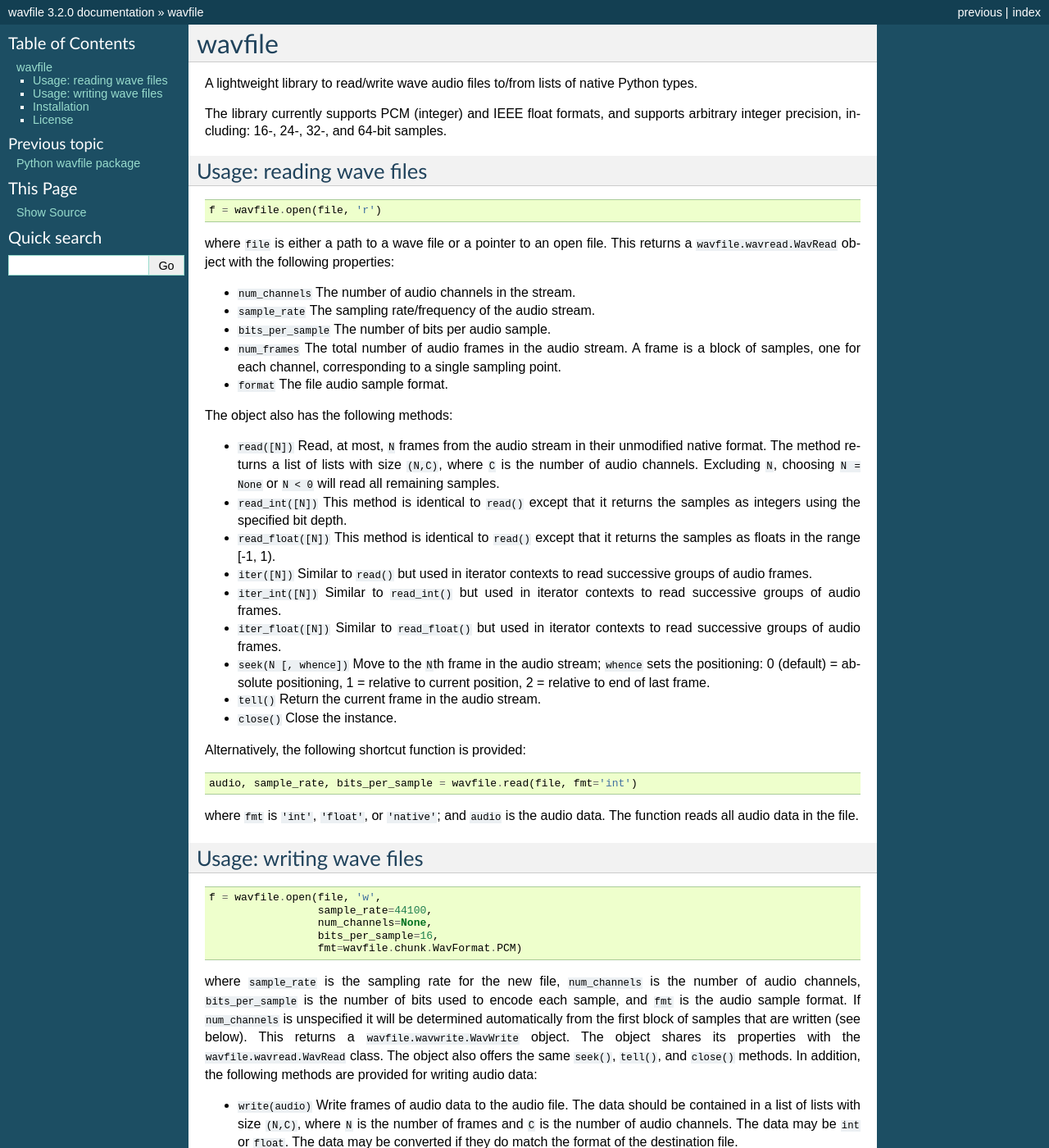
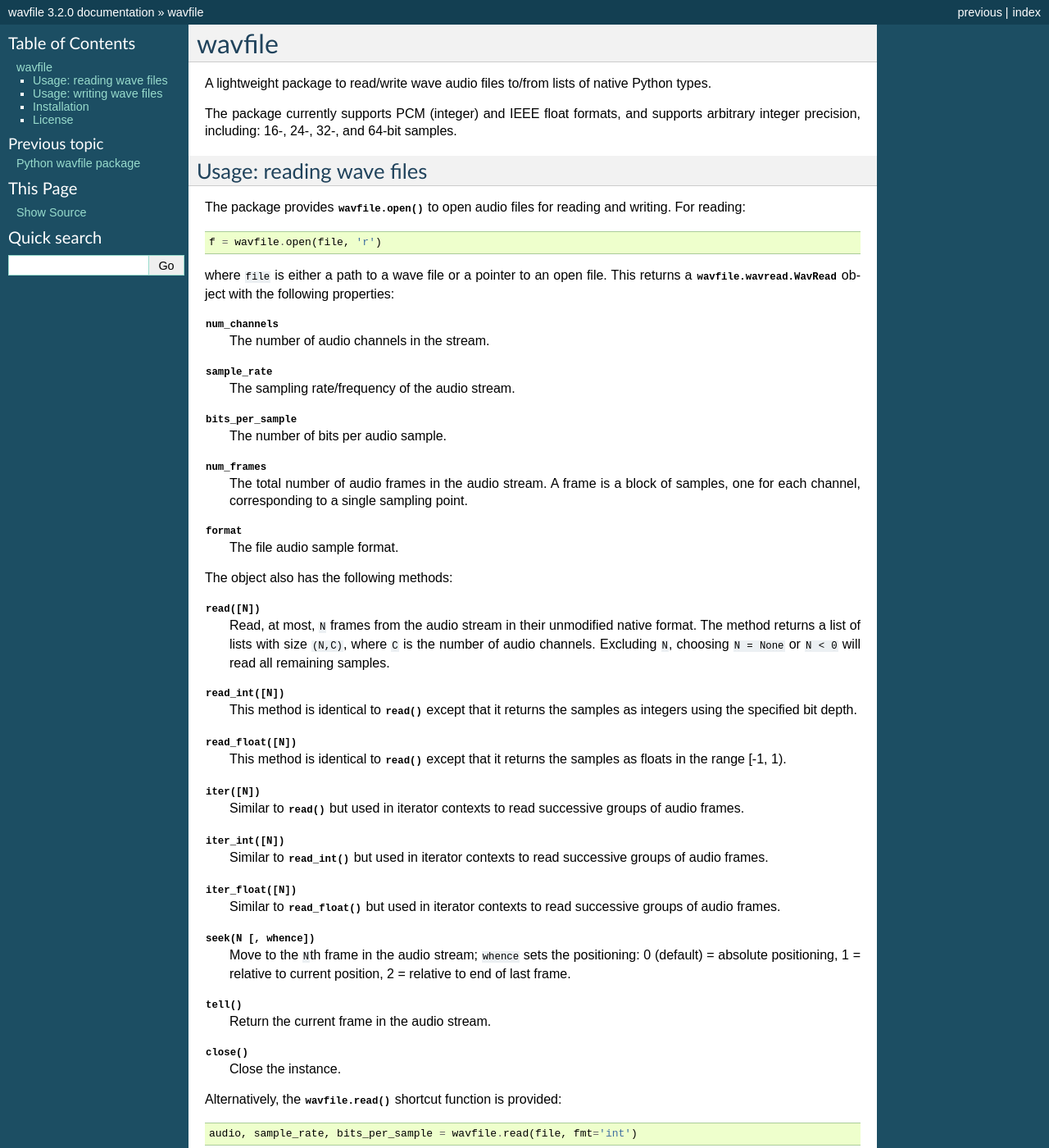
Before and after one commit to chummersone/pywavfile, a Sphinx documentation site: the page built from docs/readme.rst, in a window 1280 px wide and 1400 px high. Shown: the whole window at 82% size. Built offline with Sphinx 7.4.7, drawn with Linux system fonts in a browser that asks for light colours; pages that are not in the unit, such as notebooks, are missing from menus; some of the changed lines change nothing that is shown; some of the changed text lies outside the part shown.

Commit message:
Add cross-references to readme

```diff
--- a/README.rst
+++ b/README.rst
@@ -1,77 +1,123 @@
 |GitHub| |GitHub Workflow Status (event)| |Coveralls| |GitHub release
 (latest by date)| |PyPI| |PyPI - Python Version|
 
-.. inclusion-marker-do-not-remove
+.. |GitHub| image:: https://img.shields.io/github/license/chummersone/pywavfile
+.. |GitHub Workflow Status (event)| image:: https://img.shields.io/github/workflow/status/chummersone/pywavfile/wavfile%20CI?event=push&logo=github&logoColor=white
+.. |Coveralls| image:: https://img.shields.io/coveralls/github/chummersone/pywavfile?logo=coveralls&logoColor=white
+   :target: https://coveralls.io/github/chummersone/pywavfile
+.. |GitHub release (latest by date)| image:: https://img.shields.io/github/v/release/chummersone/pywavfile?logo=github&logoColor=white
+.. |PyPI| image:: https://img.shields.io/pypi/v/wavfile?logo=pypi&logoColor=white
+   :target: https://pypi.org/project/wavfile/
+.. |PyPI - Python Version| image:: https://img.shields.io/pypi/pyversions/wavfile?logo=python&logoColor=white
+
+.. |wavfile.open| replace:: ``wavfile.open``
+.. |WavRead| replace:: ``wavfile.wavread.WavRead``
+.. |num_channels| replace:: ``num_channels``
+.. |sample_rate| replace:: ``sample_rate``
+.. |bits_per_sample| replace:: ``bits_per_sample``
+.. |num_frames| replace:: ``num_frames``
+.. |format| replace:: ``format``
+.. |read| replace:: ``read()``
+.. |readN| replace:: ``read([N])``
+.. |read_int| replace:: ``read_int()``
+.. |read_intN| replace:: ``read_int([N])``
+.. |read_float| replace:: ``read_float()``
+.. |read_floatN| replace:: ``read_float([N])``
+.. |iter| replace:: ``iter()``
+.. |iterN| replace:: ``iter([N])``
+.. |iter_intN| replace:: ``iter_int([N])``
+.. |iter_floatN| replace:: ``iter_float([N])``
+.. |seek| replace:: ``seek()``
+.. |seekN| replace:: ``seek(N [, whence])``
+.. |tell| replace:: ``tell()``
+.. |close| replace:: ``close()``
+.. |wavfile.read| replace:: ``wavfile.read``
+.. |WavWrite| replace:: ``wavfile.wavwrite.WavWrite``
+.. |write| replace:: ``write(audio)``
+.. |wavfile.write| replace:: ``wavfile.write``
+
+.. github-only-above-here
 
 wavfile
 =======
 
-A lightweight library to read/write wave audio files to/from lists of
+A lightweight package to read/write wave audio files to/from lists of
 native Python types.
 
-The library currently supports PCM (integer) and IEEE float formats, and
+The package currently supports PCM (integer) and IEEE float formats, and
 supports arbitrary integer precision, including: 16-, 24-, 32-, and
 64-bit samples.
 
 Usage: reading wave files
 -------------------------
 
-::
+The package provides |wavfile.open| to open audio files for reading and
+writing. For reading::
 
    f = wavfile.open(file, 'r')
 
 where ``file`` is either a path to a wave file or a pointer to an open
-file. This returns a ``wavfile.wavread.WavRead`` object with the
-following properties:
+file. This returns a |WavRead| object with the following properties:
 
--  ``num_channels``
-   The number of audio channels in the stream.
--  ``sample_rate``
-   The sampling rate/frequency of the audio stream.
--  ``bits_per_sample``
-   The number of bits per audio sample.
--  ``num_frames``
-   The total number of audio frames in the audio stream. A frame is a
-   block of samples, one for each channel, corresponding to a single
-   sampling point.
--  ``format``
-   The file audio sample format.
+|num_channels|
+  The number of audio channels in the stream.
+
+|sample_rate|
+  The sampling rate/frequency of the audio stream.
+
+|bits_per_sample|
+  The number of bits per audio sample.
+
+|num_frames|
+  The total number of audio frames in the audio stream. A frame is a
+  block of samples, one for each channel, corresponding to a single
+  sampling point.
+
+|format|
+  The file audio sample format.
 
 The object also has the following methods:
 
--  ``read([N])``
-   Read, at most, ``N`` frames from the audio stream in their unmodified
-   native format. The method returns a list of lists with size
-   ``(N,C)``, where ``C`` is the number of audio channels. Excluding
-   ``N``, choosing ``N = None`` or ``N < 0`` will read all remaining
-   samples.
--  ``read_int([N])``
-   This method is identical to ``read()`` except that it returns the
-   samples as integers using the specified bit depth.
--  ``read_float([N])``
-   This method is identical to ``read()`` except that it returns the
-   samples as floats in the range [-1, 1).
--  ``iter([N])``
-   Similar to ``read()`` but used in iterator contexts to read
-   successive groups of audio frames.
--  ``iter_int([N])``
-   Similar to ``read_int()`` but used in iterator contexts to read
-   successive groups of audio frames.
--  ``iter_float([N])``
-   Similar to ``read_float()`` but used in iterator contexts to read
-   successive groups of audio frames.
--  ``seek(N [, whence])``
-   Move to the ``N``\ th frame in the audio stream; ``whence`` sets the
-   positioning: 0 (default) = absolute positioning, 1 = relative to
-   current position, 2 = relative to end of last frame.
--  ``tell()``
-   Return the current frame in the audio stream.
--  ``close()``
-   Close the instance.
+|readN|
+  Read, at most, ``N`` frames from the audio stream in their unmodified
+  native format. The method returns a list of lists with size
+  ``(N,C)``, where ``C`` is the number of audio channels. Excluding
+  ``N``, choosing ``N = None`` or ``N < 0`` will read all remaining
+  samples.
 
-Alternatively, the following shortcut function is provided:
+|read_intN|
+  This method is identical to |read| except that it returns the samples
+  as integers using the specified bit depth.
 
-::
+|read_floatN|
+  This method is identical to |read| except that it returns the samples
+  as floats in the range [-1, 1).
+
+|iterN|
+  Similar to |read| but used in iterator contexts to read successive
+  groups of audio frames.
+
+|iter_intN|
+  Similar to |read_int| but used in iterator contexts to read successive
+  groups of audio frames.
+
+
+|iter_floatN|
+  Similar to |read_float| but used in iterator contexts to read
+  successive groups of audio frames.
+
+|seekN|
+  Move to the ``N``\ th frame in the audio stream; ``whence`` sets the
+  positioning: 0 (default) = absolute positioning, 1 = relative to
+  current position, 2 = relative to end of last frame.
+
+|tell|
+  Return the current frame in the audio stream.
+
+|close|
+  Close the instance.
+
+Alternatively, the |wavfile.read| shortcut function is provided::
 
    audio, sample_rate, bits_per_sample = wavfile.read(file, fmt='int')
 
@@ -94,22 +140,19 @@
 the number of bits used to encode each sample, and ``fmt`` is the audio
 sample format. If ``num_channels`` is unspecified it will be determined
 automatically from the first block of samples that are written (see
-below). This returns a ``wavfile.wavwrite.WavWrite`` object. The object
-shares its properties with the ``wavfile.wavread.WavRead`` class. The
-object also offers the same ``seek()``, ``tell()``, and ``close()``
-methods. In addition, the following methods are provided for writing
-audio data:
+below). This returns a |WavWrite| object. The object shares its
+properties with the |WavRead| class. The object also offers the same
+|seek|, |tell|, and |close| methods. In addition, the following methods
+are provided for writing audio data:
 
--  ``write(audio)``
-   Write frames of audio data to the audio file. The data should be
-   contained in a list of lists with size ``(N,C)``, where ``N`` is the
-   number of frames and ``C`` is the number of audio channels. The data
-   may be ``int`` or ``float``. The data may be converted if they do
-   match the format of the destination file.
+|write|
+  Write frames of audio data to the audio file. The data should be
+  contained in a list of lists with size ``(N,C)``, where ``N`` is the
+  number of frames and ``C`` is the number of audio channels. The data
+  may be ``int`` or ``float``. The data may be converted if they do
+  match the format of the destination file.
 
-Alternatively, the following shortcut function is provided:
-
-::
+Alternatively, the |wavfile.write| shortcut function is provided::
 
    wavfile.write(file,
                  audio,
@@ -122,15 +165,11 @@
 Installation
 ------------
 
-From source:
-
-::
+From source::
 
    python -m pip install -e --user .
 
-From PyPI:
-
-::
+From PyPI::
 
    python -m pip install --user wavfile
 
@@ -139,12 +178,3 @@
 
 ``wavfile`` is available under the MIT license. See LICENSE.txt for more
 information.
-
-.. |GitHub| image:: https://img.shields.io/github/license/chummersone/pywavfile
-.. |GitHub Workflow Status (event)| image:: https://img.shields.io/github/workflow/status/chummersone/pywavfile/wavfile%20CI?event=push&logo=github&logoColor=white
-.. |Coveralls| image:: https://img.shields.io/coveralls/github/chummersone/pywavfile?logo=coveralls&logoColor=white
-   :target: https://coveralls.io/github/chummersone/pywavfile
-.. |GitHub release (latest by date)| image:: https://img.shields.io/github/v/release/chummersone/pywavfile?logo=github&logoColor=white
-.. |PyPI| image:: https://img.shields.io/pypi/v/wavfile?logo=pypi&logoColor=white
-   :target: https://pypi.org/project/wavfile/
-.. |PyPI - Python Version| image:: https://img.shields.io/pypi/pyversions/wavfile?logo=python&logoColor=white
--- a/docs/conf.py
+++ b/docs/conf.py
@@ -37,6 +37,7 @@
 # ones.
 extensions = [
     'sphinx.ext.autodoc',
+    'sphinx.ext.ifconfig',
 ]
 
 # Add any paths that contain templates here, relative to this directory.
@@ -58,6 +59,39 @@
 autoclass_content = 'both'
 
 
+def setup(app):
+    app.add_config_value('github', False, 'env')
+
+
+rst_prolog = """
+.. |wavfile.open| replace:: :meth:`wavfile.open`
+.. |WavRead| replace:: :class:`wavfile.wavread.WavRead`
+.. |num_channels| replace:: :attr:`num_channels <wavfile.base.Wavfile.num_channels>`
+.. |sample_rate| replace:: :attr:`sample_rate <wavfile.base.Wavfile.sample_rate>`
+.. |bits_per_sample| replace:: :attr:`bits_per_sample <wavfile.base.Wavfile.bits_per_sample>`
+.. |num_frames| replace:: :attr:`num_frames <wavfile.base.Wavfile.num_frames>`
+.. |format| replace:: :attr:`format <wavfile.base.Wavfile.format>`
+.. |read| replace:: :meth:`read() <wavfile.wavread.WavRead.read>`
+.. |readN| replace:: :meth:`read([N]) <wavfile.wavread.WavRead.read>`
+.. |read_int| replace:: :meth:`read_int() <wavfile.wavread.WavRead.read_int>`
+.. |read_intN| replace:: :meth:`read_int([N]) <wavfile.wavread.WavRead.read_int>`
+.. |read_float| replace:: :meth:`read_float() <wavfile.wavread.WavRead.read_float>`
+.. |read_floatN| replace:: :meth:`read_float([N]) <wavfile.wavread.WavRead.read_float>`
+.. |iter| replace:: :meth:`iter() <wavfile.wavread.WavRead.iter>`
+.. |iterN| replace:: :meth:`iter([N]) <wavfile.wavread.WavRead.iter>`
+.. |iter_intN| replace:: :meth:`iter_int([N]) <wavfile.wavread.WavRead.iter_int>`
+.. |iter_floatN| replace:: :meth:`iter_float([N]) <wavfile.wavread.WavRead.iter_float>`
+.. |seek| replace:: :meth:`seek() <wavfile.base.Wavfile.seek>`
+.. |seekN| replace:: :meth:`seek(N [, whence]) <wavfile.base.Wavfile.seek>`
+.. |tell| replace:: :meth:`tell() <wavfile.base.Wavfile.tell>`
+.. |close| replace:: :meth:`close() <wavfile.wavread.WavRead.close>`
+.. |wavfile.read| replace:: :meth:`wavfile.read`
+.. |WavWrite| replace:: :class:`wavfile.wavwrite.WavWrite`
+.. |write| replace:: :meth:`write(audio) <wavfile.wavwrite.WavWrite.write>`
+.. |wavfile.write| replace:: :meth:`wavfile.write`
+"""
+
+
 # -- Options for HTML output -------------------------------------------------
 
 # The theme to use for HTML and HTML Help pages.  See the documentation for
--- a/docs/readme.rst
+++ b/docs/readme.rst
@@ -1,2 +1,2 @@
 .. include:: ../README.rst
-   :start-after: inclusion-marker-do-not-remove
+   :start-after: github-only-above-here
```
